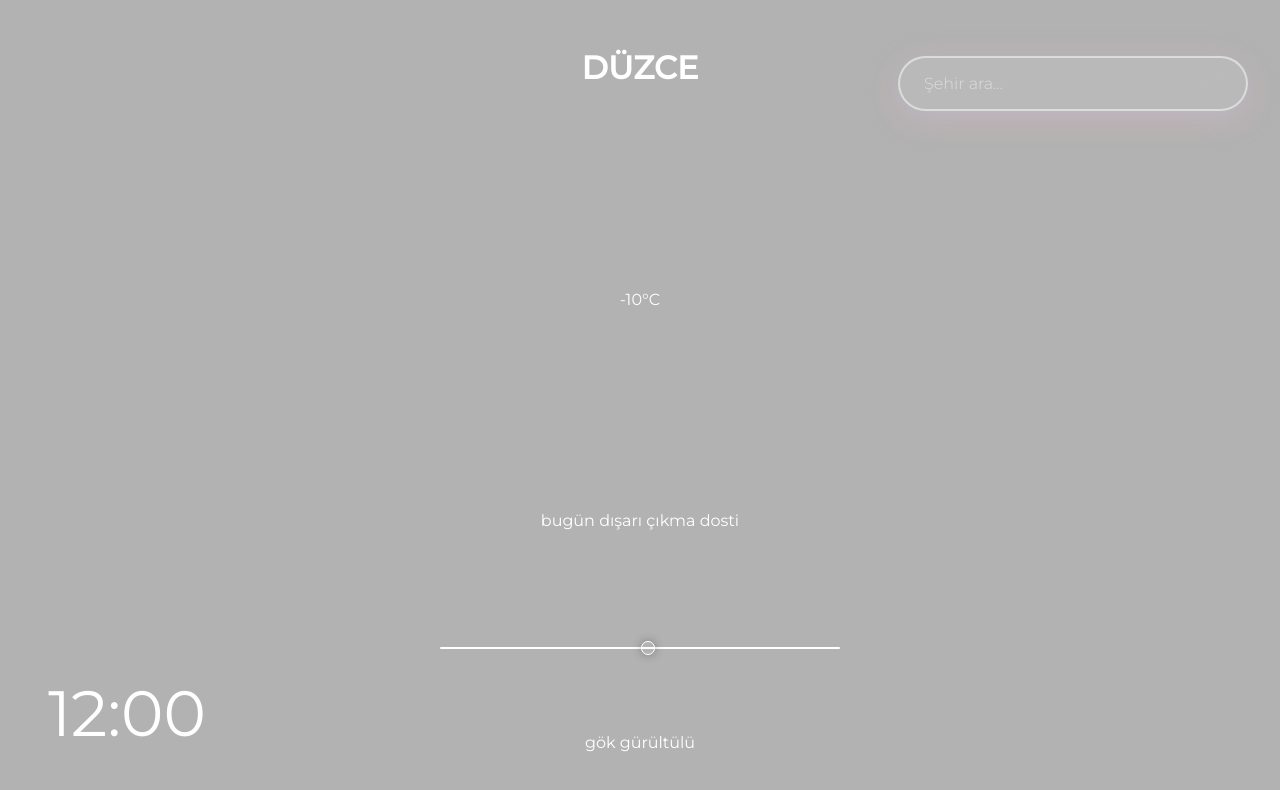
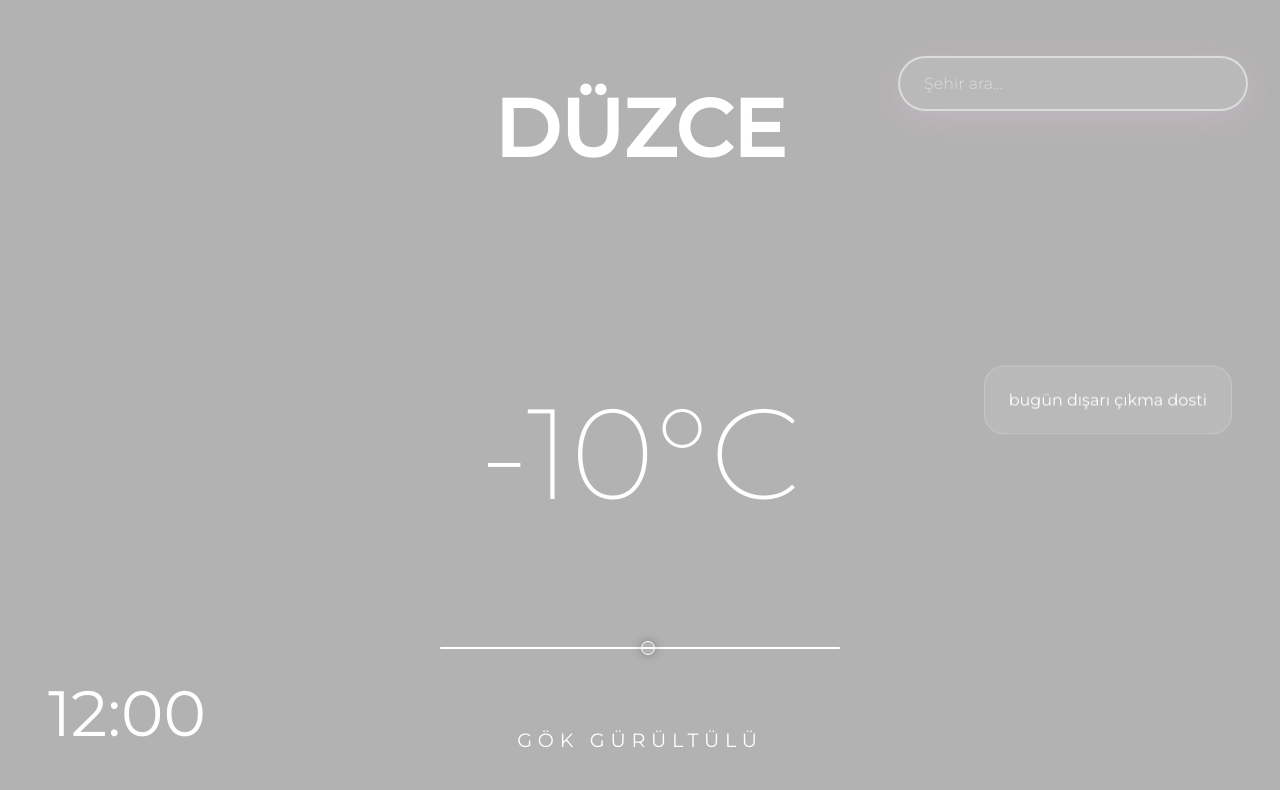
Before and after one commit to ardafuratt/hava-durumu, a website built with Vite: page index.html in a window 1280 px wide. Built offline with nearby package versions, Linux system fonts and the light colour scheme; no server answers.

Commit message:
css güncellendi

```diff
--- a/src/style.css
+++ b/src/style.css
@@ -167,6 +167,51 @@ input[type=range]::-webkit-slider-thumb:active {
     transform: scale(1.2);
 }
 
+.city-name {
+    font-size: 5rem;
+    font-weight: 700;
+    margin-top: 2rem;
+    text-align: center;
+    display: block;
+    width: 100%;
+    z-index: 50;
+    position: relative;
+}
+
+.temp-text {
+    font-size: 8rem;
+    font-weight: 200;
+    text-align: center;
+    display: block;
+    width: 100%;
+    z-index: 50;
+    position: relative;
+}
+
+.status-text {
+    font-size: 1.2rem;
+    text-align: center;
+    letter-spacing: 0.3em;
+    text-transform: uppercase;
+    width: 100%;
+    z-index: 50;
+    position: relative;
+}
+
+
+.suggestion-box {
+    position: absolute;
+    right: 3rem;
+    top: 50%;
+    transform: translateY(-50%);
+    background: rgba(255, 255, 255, 0.1);
+    backdrop-filter: blur(10px);
+    padding: 1.5rem;
+    border-radius: 20px;
+    max-width: 300px;
+    z-index: 60;
+    border: 1px solid rgba(255, 255, 255, 0.2);
+}
 /* ==================== MOBİL RESPONSIVE ==================== */
 
 /* Tablet ve Küçük Ekranlar (768px ve altı) */
@@ -259,6 +304,7 @@ input[type=range]::-webkit-slider-thumb:active {
 
     .temp-text {
         font-size: clamp(2.5rem, 9vw, 5rem);
+        z-index: 50;
     }
 
     .status-text {
```
